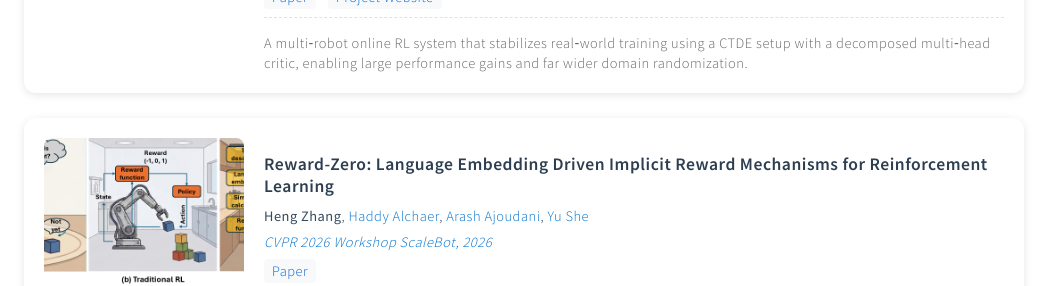
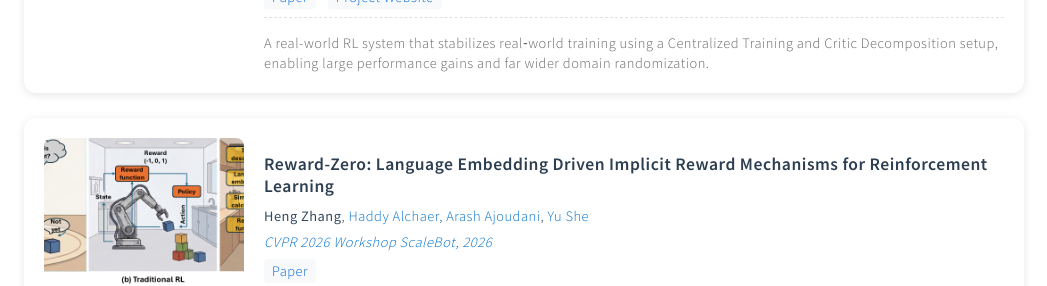
Before and after one commit to alfredo-pearson/alfredo-pearson.github.io, a Jekyll site: the page index.html, which Jekyll copies as it is, in a window 1280 px wide and 900 px high, scrolled down 1750 px, cut to the strip 226-512 px from the top of the window. Shown: the whole strip, without its empty margins (116-1163 px from the left). Built offline with Jekyll 4.4.1, drawn with Linux system fonts in a browser that asks for light colours.

Commit message:
modify the abs

```diff
--- a/index.html
+++ b/index.html
@@ -192,7 +192,7 @@
                         <a href="https://hil-harc.github.io/"><i class="fas fa-video"></i> Project Website</a>
                     </div>
                     <div class="research-abstract">
-                        A multi‑robot online RL system that stabilizes real‑world training using a CTDE setup with a decomposed multi‑head critic, enabling large performance gains and far wider domain randomization.
+                        A real-world RL system that stabilizes real‑world training using a Centralized Training and Critic Decomposition setup, enabling large performance gains and far wider domain randomization.
                     </div>
                 </div>
             </div>
```
